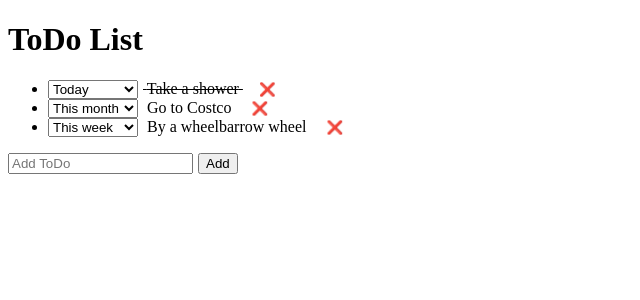
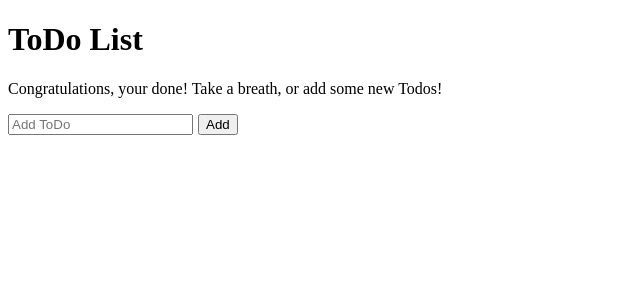
Before and after one commit to ptrklassen/CheckingReactJavascript, a React (Vite) app: page / in a window 1280 px wide. Shown: the top 300 px of the page, without its empty margins (0-640 px from the left). Built offline with nearby package versions, Linux system fonts and the light colour scheme.

Commit message:
Components use their own files

```diff
--- /dev/null
+++ b/src/AddTodo.jsx
@@ -0,0 +1,24 @@
+import React from "react";
+
+export default function AddTodo({ setTodos }) {
+const inputRef = React.useRef();
+  function handleAddToDo(event) {
+    event.preventDefault();
+    const text = event.target.elements.addTodo.value;
+    const todo = {
+      id: Math.random(),
+      text,
+      done: false
+    };
+    setTodos(previousTodos => {
+      return previousTodos.concat(todo);
+    });
+    inputRef.current.value = "";
+  }
+  return (
+    <form onSubmit={ handleAddToDo }>
+      <input name="addTodo" placeholder="Add ToDo" ref={ inputRef }/>
+      <button type="submit" style={{marginLeft: 5}}>Add</button>
+    </form>
+  );
+}
--- a/src/App.jsx
+++ b/src/App.jsx
@@ -1,90 +1,18 @@
 import React from "react";
 import './App.css';
-import PrioritizeTodo from "./PrioritizeTodo"
+import AddTodo from "./AddTodo";
+import TodoList from "./TodoList";
 
 
 export default function App() {
-  const [todos, setTodos] = React.useState([
-  { id: 1, text: "Take a shower", done: true, priority: 2 },
-  { id: 2, text: "Go to Costco", done: false, priority: 4 },
-  { id: 3, text: "By a wheelbarrow wheel", done: false, priority: 3 }
-])
+  const [todos, setTodos] = React.useState([])
 
   return (
     <div className="App">
       <h1>ToDo List</h1>
 
-      <ToDoList todos={todos} setTodos={setTodos}/>
-      <AddToDo setTodos={setTodos}/>
+      <TodoList todos={todos} setTodos={setTodos}/>
+      <AddTodo setTodos={setTodos}/>
     </div>
   )
 }
-
-
-function ToDoList({ todos, setTodos }) {
-  function handleToggleTodo(todo) {
-    const updatedTodos = todos.map(todoListItem =>
-      todoListItem.id === todo.id
-        ? {
-          ...todoListItem, done: !todoListItem.done
-        }
-        : todoListItem
-    );
-    setTodos(updatedTodos);
-    }
-  if (!todos.length) {
-      return <p>Congratulations, your done!</p>;
-  }
-  return (
-    <ul>
-      {todos.map((todo) => (
-        <li
-          onDoubleClick={() => handleToggleTodo(todo)}
-          style={{ textDecoration: todo.done ? "line-through" : "" }} key={todo.id}> <PrioritizeTodo todo={todo} setTodos={setTodos} /> {todo.text} <DeleteTodo todo={todo} setTodos={setTodos} /></li>
-        ))}
-    </ul>
-  );
-}
-
-
-function DeleteTodo({ todo, setTodos }) {
-  function handleDeleteTodo() {
-    const confirmed = window.confirm("Do you want to delete this?");
-    if (confirmed) {
-      setTodos((prevTodos) => {
-        return prevTodos.filter((t) => t.id !== todo.id)
-      })
-    }
-  }
-  return (
-    <button
-      onClick={handleDeleteTodo}
-      role="button"
-      style={{ marginLeft: 10, cursor: "pointer", border: "none", backgroundColor: "white" }}
-      >{"\u274C"}</button>
-  )
-}
-
-
-function AddToDo({ setTodos }) {
-const inputRef = React.useRef();
-  function handleAddToDo(event) {
-    event.preventDefault();
-    const text = event.target.elements.addTodo.value;
-    const todo = {
-      id: Math.random(),
-      text,
-      done: false
-    };
-    setTodos(previousTodos => {
-      return previousTodos.concat(todo);
-    });
-    inputRef.current.value = "";
-  }
-  return (
-    <form onSubmit={ handleAddToDo }>
-      <input name="addTodo" placeholder="Add ToDo" ref={ inputRef }/>
-      <button type="submit" style={{marginLeft: 5}}>Add</button>
-    </form>
-  );
-}
--- /dev/null
+++ b/src/DeleteTodo.jsx
@@ -0,0 +1,19 @@
+import React from "react";
+
+export default function DeleteTodo({ todo, setTodos }) {
+  function handleDeleteTodo() {
+    const confirmed = window.confirm("Do you want to delete this?");
+    if (confirmed) {
+      setTodos((prevTodos) => {
+        return prevTodos.filter((t) => t.id !== todo.id)
+      })
+    }
+  }
+  return (
+    <button
+      onClick={handleDeleteTodo}
+      role="button"
+      style={{ marginLeft: 10, cursor: "pointer", border: "none", backgroundColor: "white" }}
+      >{"\u274C"}</button>
+  )
+}
--- /dev/null
+++ b/src/TodoList.jsx
@@ -0,0 +1,30 @@
+import React from "react";
+
+import DeleteTodo from "./DeleteTodo";
+import PrioritizeTodo from "./PrioritizeTodo"
+
+
+export default function TodoList({ todos, setTodos }) {
+  function handleToggleTodo(todo) {
+    const updatedTodos = todos.map(todoListItem =>
+      todoListItem.id === todo.id
+        ? {
+          ...todoListItem, done: !todoListItem.done
+        }
+        : todoListItem
+    );
+    setTodos(updatedTodos);
+    }
+  if (!todos.length) {
+      return <p>Congratulations, your done! Take a breath, or add some new Todos!</p>;
+  }
+  return (
+    <ul>
+      {todos.map((todo) => (
+        <li
+          onDoubleClick={() => handleToggleTodo(todo)}
+          style={{ textDecoration: todo.done ? "line-through" : "" }} key={todo.id}> <PrioritizeTodo todo={todo} setTodos={setTodos} /> {todo.text} <DeleteTodo todo={todo} setTodos={setTodos} /></li>
+        ))}
+    </ul>
+  );
+}
```
